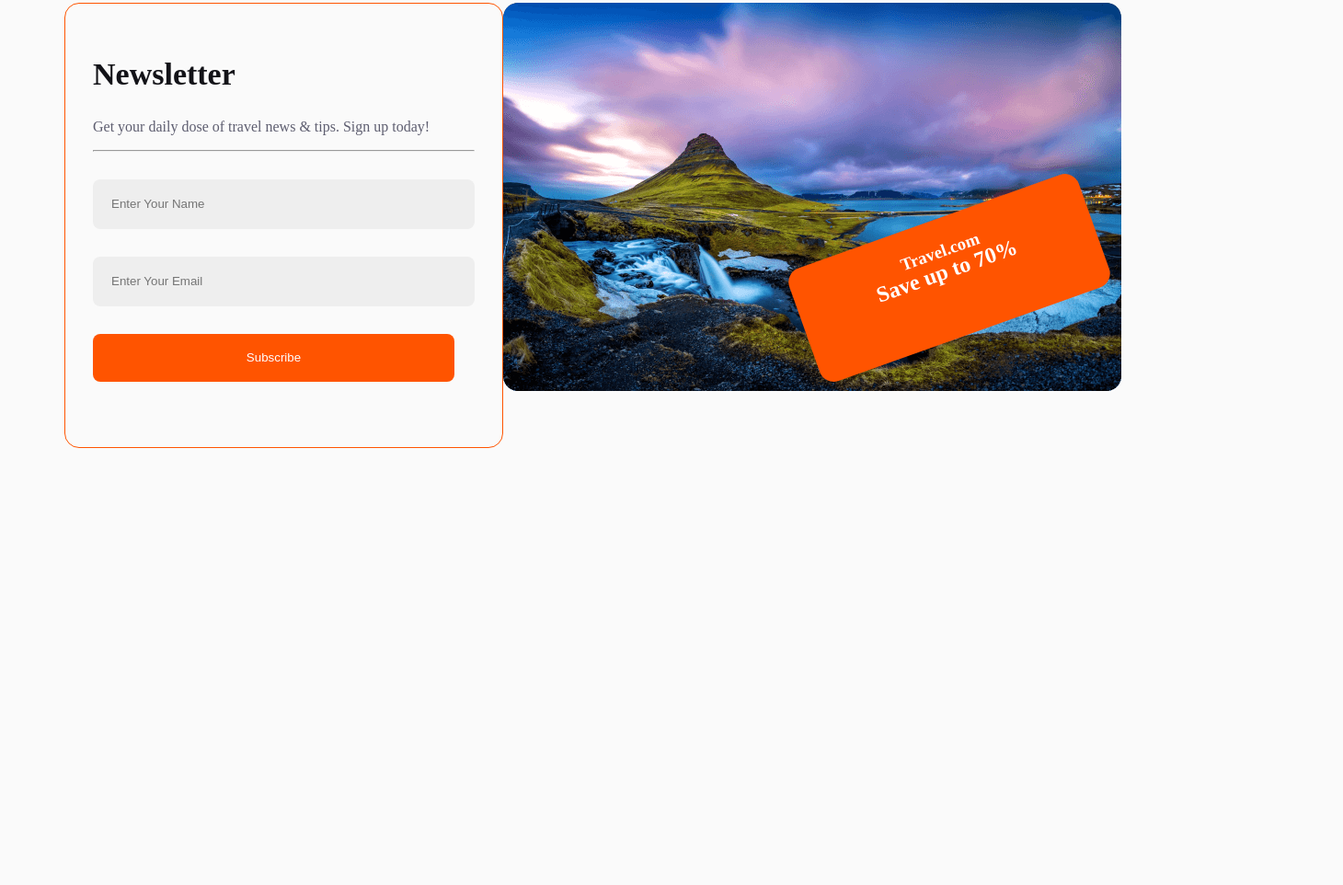
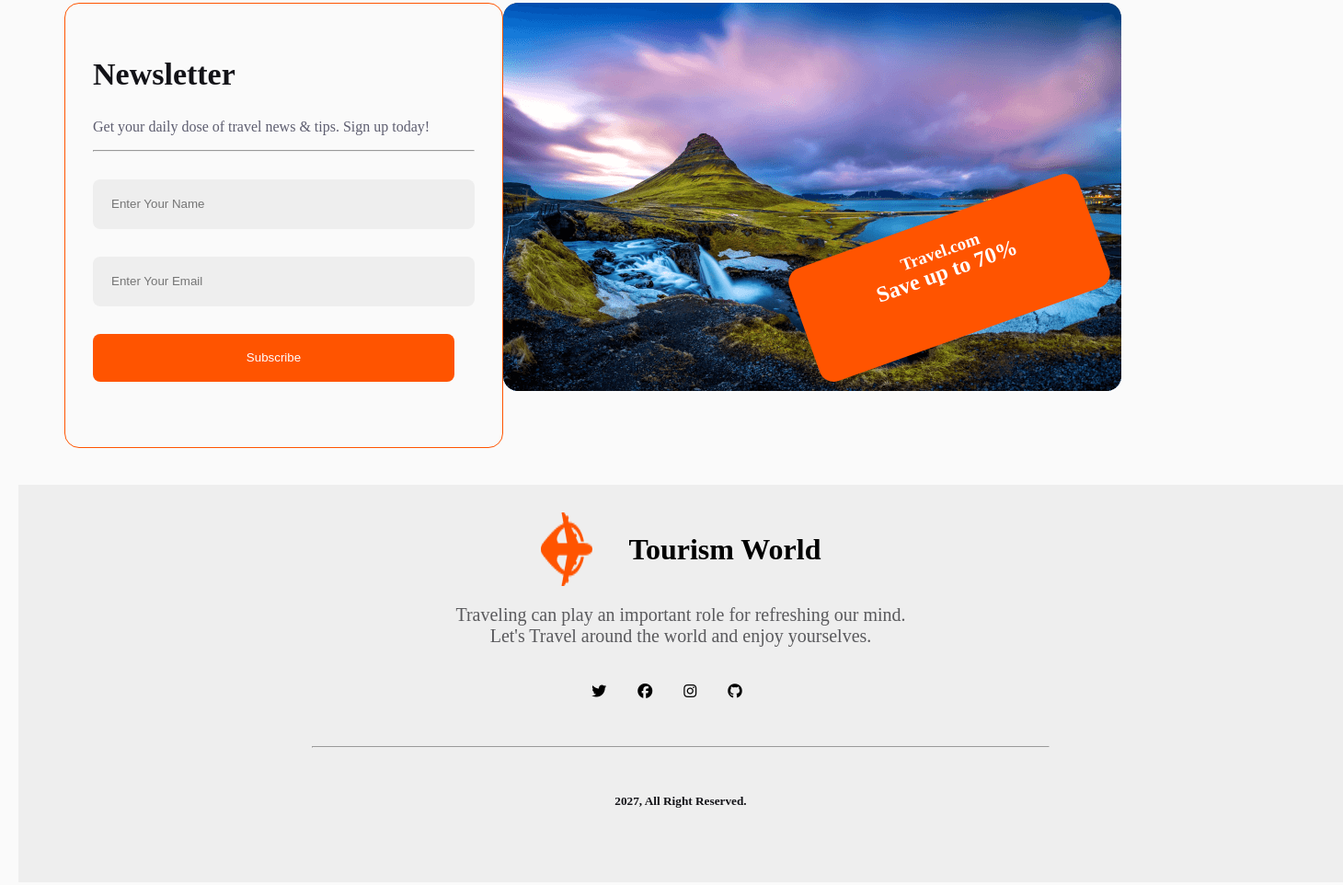
Before and after one commit to Emrandu1989/a2, a plain HTML site: page index.html in a window 1280 px wide. Shown: the part 3843-4805 px from the top of the page at 92% size, 1460 px wide, since content can reach past the window. Before the commit the page ends 4390 px from the top, so only its background shows below. Drawn offline with Linux system fonts and the light colour scheme.

Commit message:
footer section added

```diff
--- a/index.html
+++ b/index.html
@@ -188,6 +188,21 @@
             </section>
      </main>
      <footer>
+               <div class="footer">
+                <div class="footer-title">
+                  <img src="./Images/Group 40071 (2).png" alt="">
+                  <h1>Tourism <span>World</span></h1>
+                </div>
+                <p>Traveling can play an important role for refreshing our mind. <br> Let's Travel around the world and enjoy yourselves.</p>
+                <div class="icons">
+                  <i class="fa-brands fa-twitter"></i>
+                  <i class="fa-brands fa-facebook"></i>
+                  <i class="fa-brands fa-instagram"></i>
+                  <i class="fa-brands fa-github"></i>
+                </div>
+                <hr>
+              <h5>2027, All Right Reserved.</h5>
+               </div>
 
      </footer>
 </body>
--- a/styles/styles.css
+++ b/styles/styles.css
@@ -215,7 +215,6 @@ choose-us-container .section-container {
   border-radius: 16px;
   border: 1px solid #ff5400;
   padding: 30px;
-
 }
 .newsletter-content p {
   color: #5e5e70;
@@ -237,15 +236,15 @@ choose-us-container .section-container {
   background: #ff5400;
   margin-left: 0px;
 }
-.newsletter-img{
+.newsletter-img {
   position: relative;
 }
-.discount{
+.discount {
   width: 324px;
   height: 120px;
   transform: rotate(-19.628deg);
   border-radius: 16px;
-background: #FF5400;
+  background: #ff5400;
   text-align: center;
   padding: 5px;
   color: white;
@@ -253,8 +252,41 @@ position: absolute;
   bottom: 120px;
   right: 20px;
 }
-.discount h1{
+.discount h1 {
   margin-top: -20px;
+}
+
+.footer {
+  text-align: center;
+  width: 1440px;
+  height: 402px;
+  background: rgba(19, 19, 24, 0.05);
+  margin-bottom: 100px;
+  padding-bottom: 30px;
+
+}
+.footer hr{
+    width: 800px;
+    margin-top: 50px;
+}
+.footer-title {
+  display: flex;
+  justify-content: center;
+  gap: 40px;
+  padding-top: 30px;
+}
+.footer p {
+  color: #5a5a5d;
+  font-size: 20px;
+  font-weight: 400;
+  margin-bottom: 40px;
+}
+.footer .icons i {
+  margin-right: 30px;
+}
+.footer h5{
+    color: #131318;
+    margin-top: 50px;
 }
 /* Responsive for mobile device */
 
```
Lines whose indentation alone changed are shown as unchanged.
